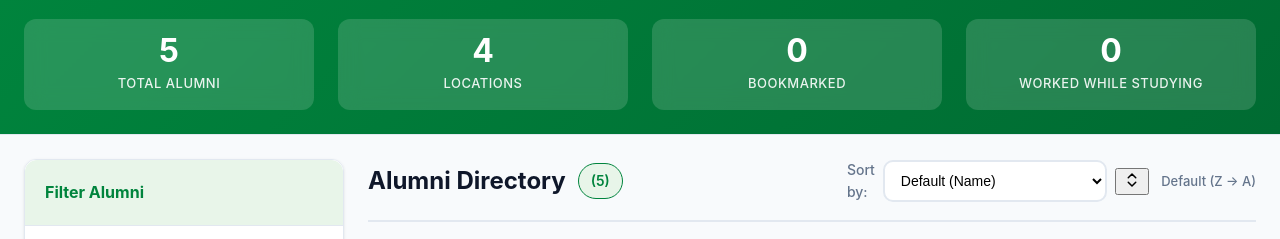
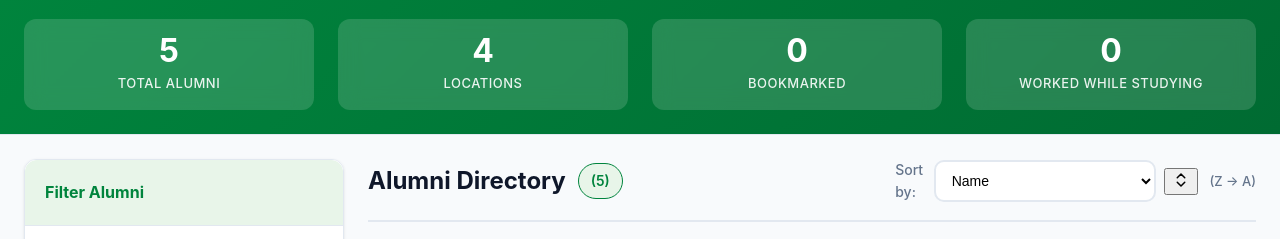
Before and after one commit to sangambartaula/alumni-networking-tool, a plain HTML site: page frontend/public/alumni.html in a window 1280 px wide. Shown: the part 86-325 px from the top of the page. Drawn offline with Linux system fonts and the light colour scheme; no server answers.

Commit message:
Remove default sort option and default to name

```diff
--- a/frontend/public/alumni.html
+++ b/frontend/public/alumni.html
@@ -227,8 +227,7 @@
           <div class="sort-control">
             <label for="sortSelect">Sort by:</label>
             <select id="sortSelect" aria-label="Sort alumni">
-              <option value="">Default (Name)</option>
-              <option value="name">Name</option>
+              <option value="name" selected>Name</option>
               <option value="year">Graduation Year</option>
               <option value="updated">Last Updated</option>
               <option value="bookmarked">Bookmarks</option>
--- a/frontend/public/app.js
+++ b/frontend/public/app.js
@@ -900,14 +900,10 @@ function updateSortLabel() {
   const sortLabel = document.getElementById('sortLabel');
   if (!sortSelect || !sortLabel) return;
 
-  const val = sortSelect.value;
-  const effectiveSort = val || 'name';
+  const effectiveSort = sortSelect.value || 'name';
   let text = "";
   if (effectiveSort === 'name') {
     text = sortDirection === 'asc' ? "(A -> Z)" : "(Z -> A)";
-    if (!val) {
-      text = `Default ${text}`;
-    }
   } else if (effectiveSort === 'year') {
     text = sortDirection === 'asc' ? "(Oldest -> Newest)" : "(Newest -> Oldest)";
   } else if (effectiveSort === 'updated') {
```
